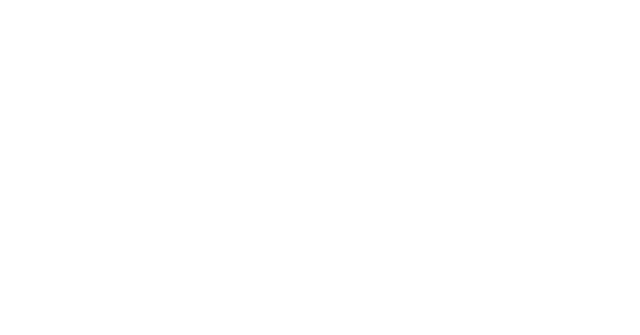
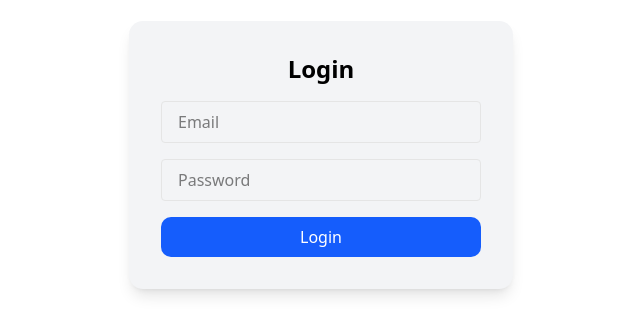
Before and after one commit to briankush/Digi-Shamba, a React (Vite) app in the folder client/: page /login in a window 1280 px wide. Before the commit this address had no page. Shown: the part 245-580 px from the top of the page, without its empty margins (319-959 px from the left). Built offline with nearby package versions, Linux system fonts and the light colour scheme.

Commit message:
Login page done for now

```diff
--- a/client/src/App.jsx
+++ b/client/src/App.jsx
@@ -1,13 +1,14 @@
 import React from "react";
 import { BrowserRouter as Router, Routes, Route } from "react-router-dom";
 import LandingPage from "./pages/LandingPage";
+import Login from "./pages/Login";
 
 function App() {
   return (
     <Router>
       <Routes>
         <Route path="/" element={<LandingPage />} />
-        {/* <Route path="/login" element={<Login />} /> */}
+        <Route path="/login" element={<Login />} />
         {/* <Route path="/signup" element={<Signup />} /> */}
         {/* <Route path="/dashboard" element={<Dashboard />} /> */}
       </Routes>
@@ -16,6 +17,3 @@
 }
 
 export default App;
-// }
-
-// export default App;
--- /dev/null
+++ b/client/src/pages/Login.jsx
@@ -0,0 +1,31 @@
+import React from "react";
+
+function Login() {
+  return (
+    <div className="min-h-screen flex items-center justify-center bg-white text-black">
+      <div className="bg-gray-100 rounded-xl shadow-lg p-8 w-96 flex flex-col items-center">
+        <h2 className="text-2xl font-bold mb-4">Login</h2>
+        <form className="flex flex-col gap-4 w-full">
+          <input
+            type="email"
+            placeholder="Email"
+            className="px-4 py-2 border rounded"
+          />
+          <input
+            type="password"
+            placeholder="Password"
+            className="px-4 py-2 border rounded"
+          />
+          <button
+            type="submit"
+            className="px-6 py-2 rounded-lg bg-blue-600 text-white hover:bg-blue-700 transition"
+          >
+            Login
+          </button>
+        </form>
+      </div>
+    </div>
+  );
+}
+
+export default Login;
```
